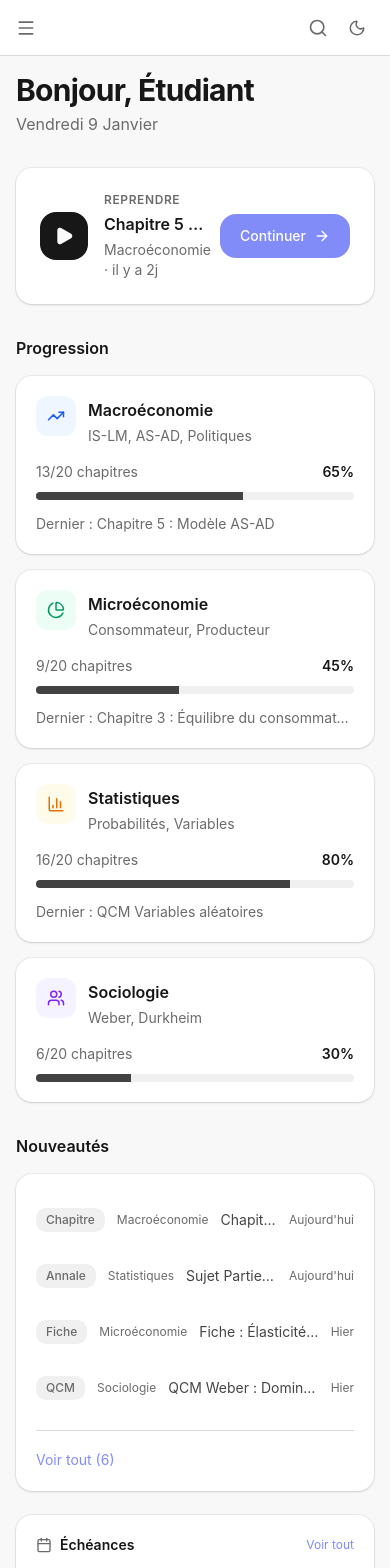
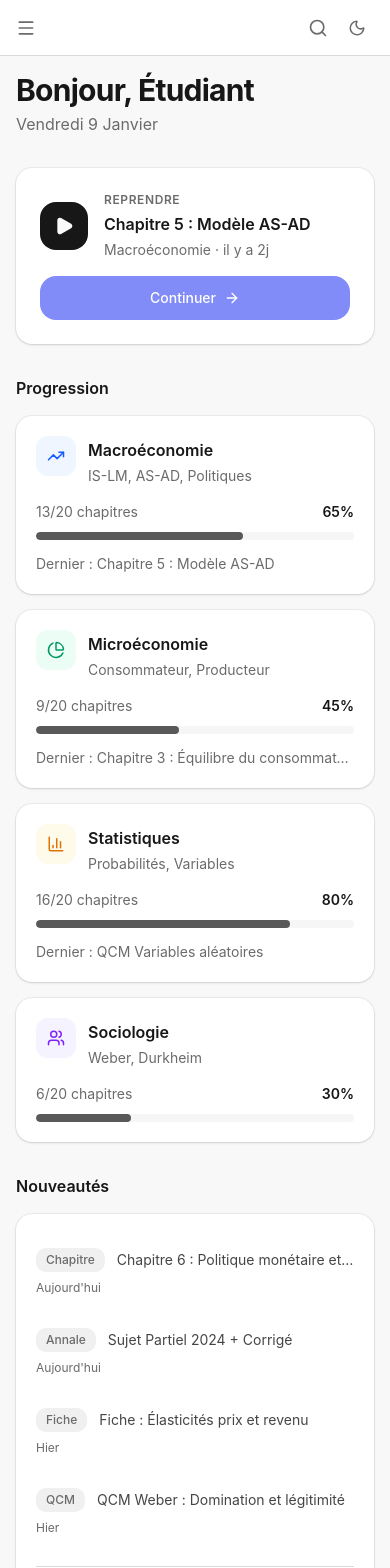
Before and after one commit to rbenhaga/L2_Eco, a React (Vite) app: page / in a window 390 px wide. Shown: the top 1568 px of the page. Built offline with nearby package versions, Linux system fonts and the light colour scheme; no server answers.

Commit message:
feat(ui): E4+E5 - dark mode contrast + responsive mobile (390px)

```diff
--- a/src/pages/Home.tsx
+++ b/src/pages/Home.tsx
@@ -19,7 +19,7 @@ function ResumeHero() {
     if (!lastModule) {
         return (
             <Card className="p-6 xl:p-7">
-                <div className="flex items-center justify-between gap-4">
+                <div className="flex flex-col sm:flex-row sm:items-center sm:justify-between gap-4">
                     <div className="flex items-center gap-4 min-w-0">
                         <div className="w-12 h-12 rounded-xl bg-primary flex items-center justify-center text-primary-foreground shrink-0">
                             <Play size={20} fill="currentColor" />
@@ -36,7 +36,7 @@ function ResumeHero() {
 
                     <Link
                         to="/macro"
-                        className="inline-flex items-center gap-2 h-11 px-5 rounded-xl bg-accent text-accent-foreground text-sm font-medium hover:bg-accent/90 active:scale-[0.98] transition-all no-underline shrink-0 focus-visible:outline-none focus-visible:ring-2 focus-visible:ring-accent focus-visible:ring-offset-2"
+                        className="inline-flex w-full sm:w-auto justify-center items-center gap-2 h-11 px-5 rounded-xl bg-accent text-accent-foreground text-sm font-medium hover:bg-accent/90 active:scale-[0.98] transition-all no-underline shrink-0 focus-visible:outline-none focus-visible:ring-2 focus-visible:ring-accent focus-visible:ring-offset-2"
                     >
                         Continuer
                         <ArrowRight size={16} />
@@ -48,7 +48,7 @@ function ResumeHero() {
 
     return (
         <Card className="p-6 xl:p-7">
-            <div className="flex items-center justify-between gap-4">
+            <div className="flex flex-col sm:flex-row sm:items-center sm:justify-between gap-4">
                 <div className="flex items-center gap-4 min-w-0">
                     <div className="w-12 h-12 rounded-xl bg-primary flex items-center justify-center text-primary-foreground shrink-0">
                         <Play size={20} fill="currentColor" />
@@ -68,7 +68,7 @@ function ResumeHero() {
 
                 <Link
                     to={lastModule.href}
-                    className="inline-flex items-center gap-2 h-11 px-5 rounded-xl bg-accent text-accent-foreground text-sm font-medium hover:bg-accent/90 active:scale-[0.98] transition-all no-underline shrink-0 focus-visible:outline-none focus-visible:ring-2 focus-visible:ring-accent focus-visible:ring-offset-2"
+                    className="inline-flex w-full sm:w-auto justify-center items-center gap-2 h-11 px-5 rounded-xl bg-accent text-accent-foreground text-sm font-medium hover:bg-accent/90 active:scale-[0.98] transition-all no-underline shrink-0 focus-visible:outline-none focus-visible:ring-2 focus-visible:ring-accent focus-visible:ring-offset-2"
                 >
                     Continuer
                     <ArrowRight size={16} />
@@ -112,9 +112,9 @@ function ModuleProgressCard({ module }: { module: ModuleProgress }) {
                             <span className="text-muted-foreground">{module.completed}/{module.total} chapitres</span>
                             <span className="font-semibold text-foreground">{module.progress}%</span>
                         </div>
-                        <div className="h-2 bg-muted rounded-full overflow-hidden">
+                        <div className="h-2 bg-muted/60 dark:bg-muted/50 rounded-full overflow-hidden">
                             <div
-                                className="h-full bg-foreground/80 transition-all duration-300"
+                                className="h-full bg-foreground/70 dark:bg-foreground/55 rounded-full transition-all duration-300"
                                 style={{ width: `${module.progress}%` }}
                             />
                         </div>
@@ -138,18 +138,20 @@ function ContentItemRow({ item }: { item: ContentItem }) {
     return (
         <Link
             to={item.href}
-            className="flex items-center gap-3 py-3.5 min-h-[52px] hover:bg-muted/30 -mx-1 px-1 rounded-lg transition-colors no-underline group focus-visible:outline-none focus-visible:ring-2 focus-visible:ring-ring"
+            className="flex flex-col sm:flex-row sm:items-center gap-2 sm:gap-3 py-3.5 min-h-[52px] hover:bg-muted/30 -mx-1 px-1 rounded-lg transition-colors no-underline group focus-visible:outline-none focus-visible:ring-2 focus-visible:ring-ring"
         >
+            <div className="flex items-center gap-3 min-w-0 flex-1">
                 <span className={`px-2.5 py-1 rounded-md text-xs font-medium ${typeStyle} shrink-0`}>
                     {item.type}
                 </span>
-            <span className="text-xs text-muted-foreground shrink-0">
+                <span className="text-xs text-muted-foreground shrink-0 hidden sm:inline">
                     {config.name}
                 </span>
                 <span className="flex-1 text-sm xl:text-base text-foreground/80 truncate group-hover:text-foreground transition-colors">
                     {item.title}
                 </span>
-            <span className="text-xs text-muted-foreground shrink-0">{item.date}</span>
+            </div>
+            <span className="text-xs text-muted-foreground shrink-0 sm:ml-auto">{item.date}</span>
         </Link>
     );
 }
```
Lines whose indentation alone changed are shown as unchanged.
